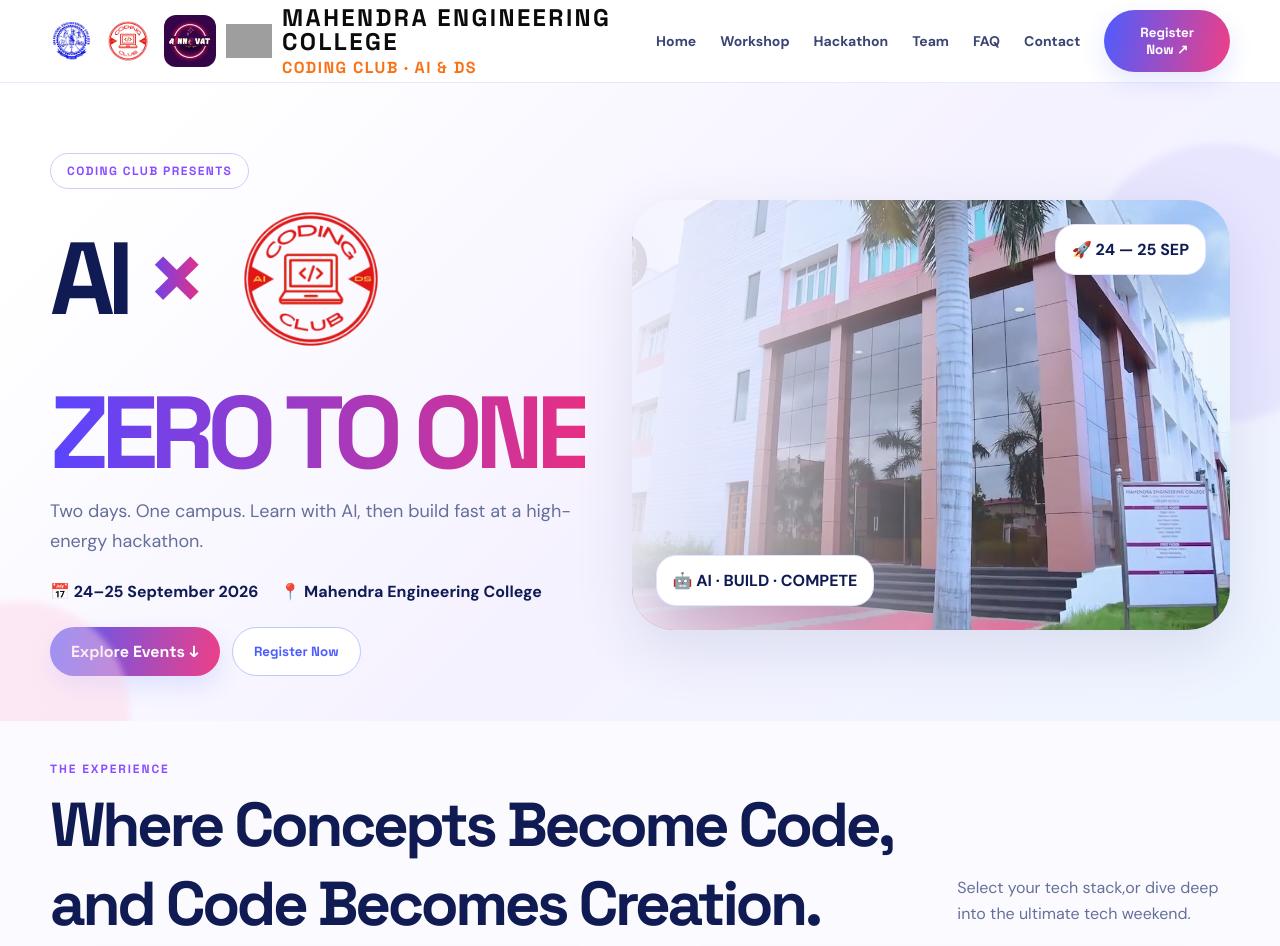
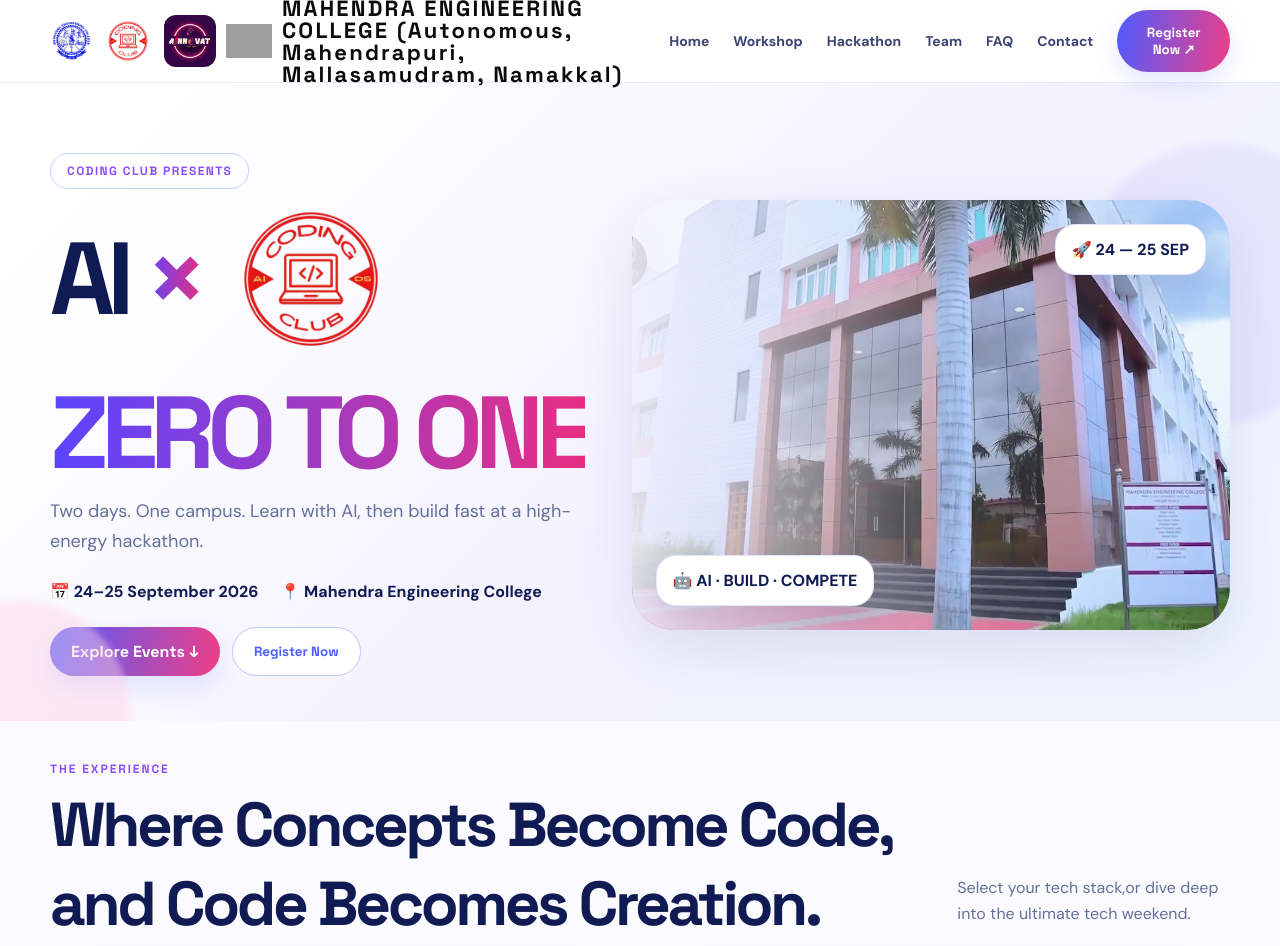
Before and after one commit to CodingClubAI-DS/Coding-Club-Event---1-Web, a plain HTML site: page index.html in a window 1280 px wide. Shown: the top 946 px of the page. Drawn offline with Linux system fonts and the light colour scheme; grey boxes are pictures that could not be loaded.

Commit message:
Updated website

```diff
--- a/index.html
+++ b/index.html
@@ -27,7 +27,7 @@ header{position:sticky;top:0;z-index:50;background:rgba(255,255,255,.82);backdro
 .brand img{width:46px;height:46px;object-fit:contain}
 .brand img.club{width:52px;height:52px}.brand img.annovat{width:52px;height:52px;border-radius:12px}
 .brand-text {
-    font-size: 24px;
+    font-size: 22px;
     font-weight: 900;
     line-height: 1.0;
     letter-spacing: .1em;
@@ -144,7 +144,9 @@ footer{padding:35px 0 50px;border-top:1px solid var(--line);color:var(--muted);f
       <img class="club" src="assets/coding-club-logo.png" alt="Coding Club AI & DS logo">
       <img class="annovat" src="assets/annovat-logo.png" alt="ANNOVAT logo">
       <img class="ainexus" src="assets/ainexus.png" alt="AINEXUS logo">
-      <div class="brand-text">   MAHENDRA ENGINEERING COLLEGE  <span>CODING CLUB · AI & DS</span></div>
+      <div class="brand-text">
+    MAHENDRA ENGINEERING COLLEGE (Autonomous,<br>
+    Mahendrapuri, Mallasamudram, Namakkal)</div>
     </a>
     <nav>
       <a href="#home">Home</a><a href="#events">Workshop</a><a href="#hackathon">Hackathon</a>
```
